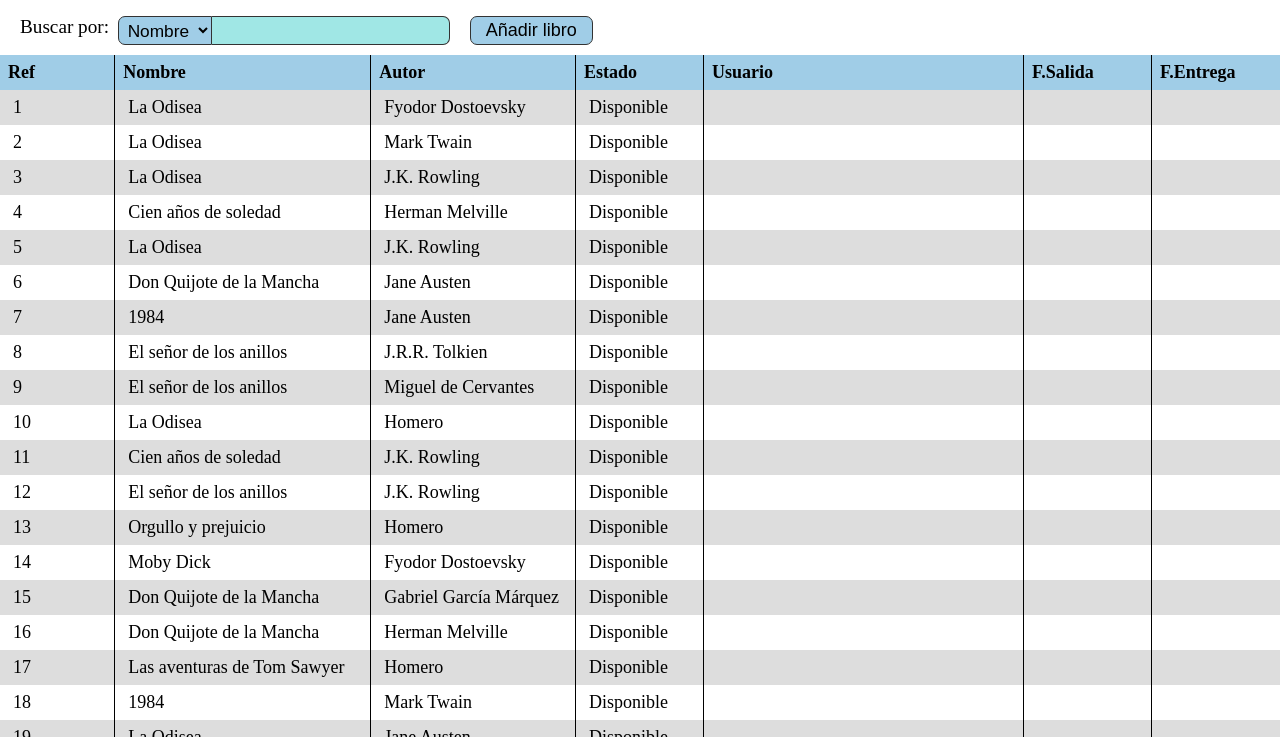
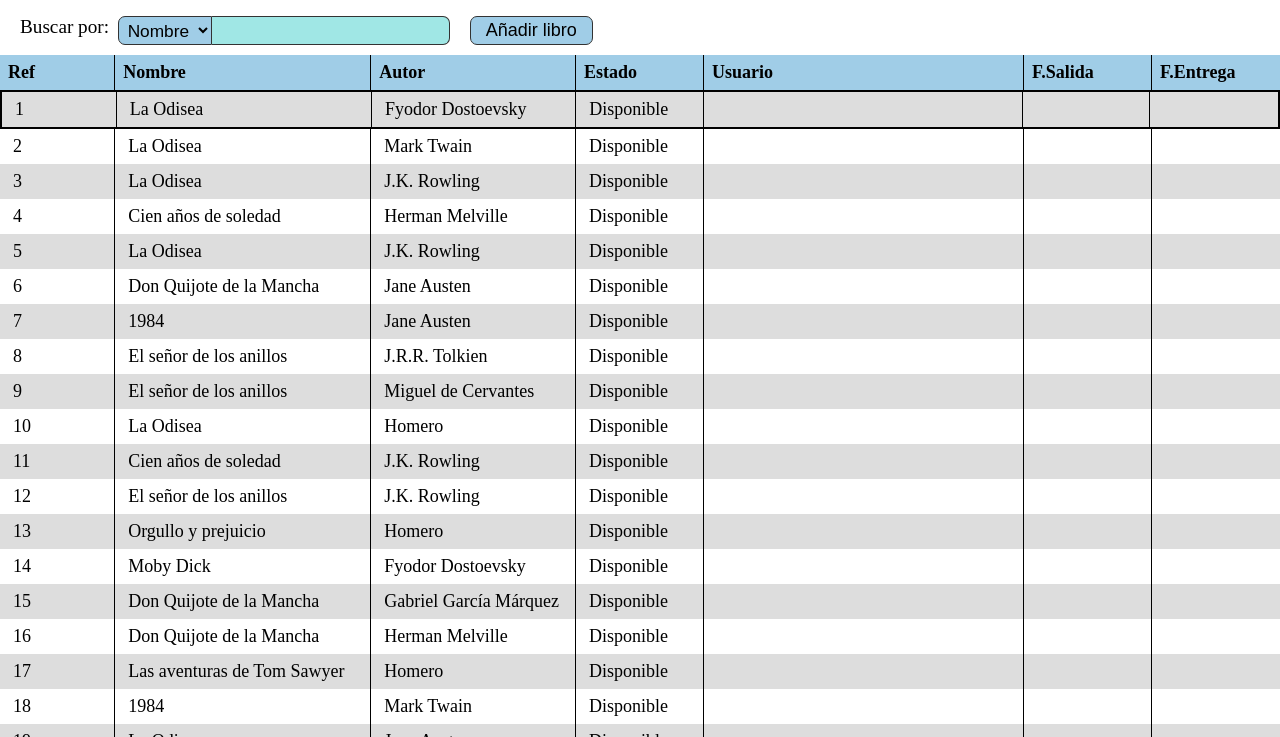
Before and after one commit to josepingp/AdemassBibliotecaChallenge, a plain HTML site: page ademassBibliotecaChallenge/index.html in a window 1280 px wide. In both pictures the pointer is over the element 640 px from the left and 170 px from the top of the page. Shown: the part 63-800 px from the top of the page. Drawn offline with Linux system fonts and the light colour scheme.

Commit message:
borde añadido al hover de los libros

```diff
--- a/ademassBibliotecaChallenge/css/style.css
+++ b/ademassBibliotecaChallenge/css/style.css
@@ -79,6 +79,10 @@ tr {
     grid-template-areas: 'g a b c d e f';
     text-align: justify;
     text-indent: .5em;
+}
+
+#table-info tr:hover {
+    border: 2px solid black;
 }
 
 th {
```
